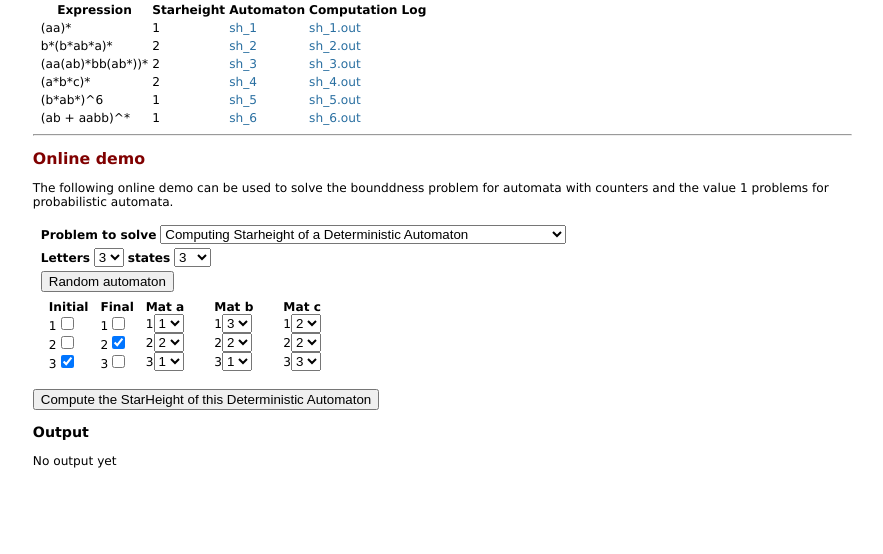
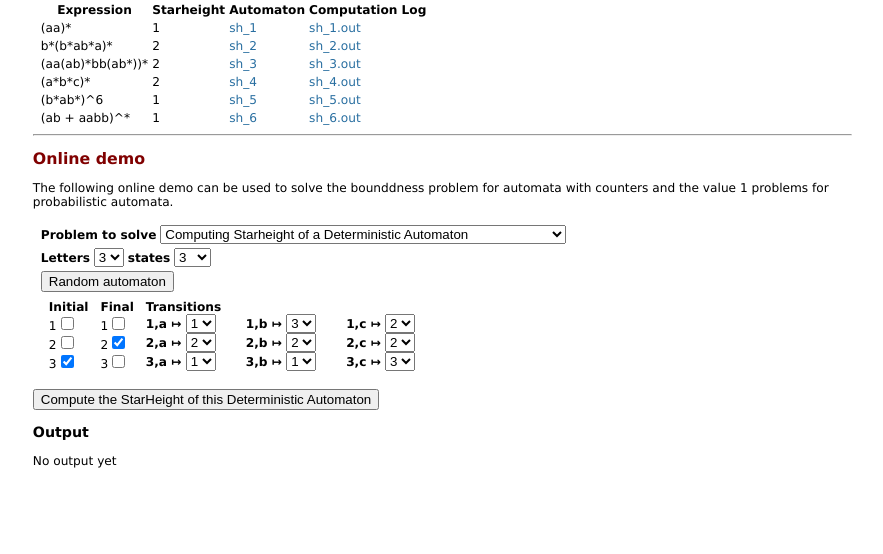
Before and after one commit to nathanael-fijalkow/stamina, a PHP site: page /index.php in a window 1280 px wide. Shown: the part 710-1264 px from the top of the page, without its empty margins (300-1183 px from the left). Run offline with PHP 8.4, Linux system fonts and the light colour scheme.

Commit message:
pretty print transitions

```diff
--- a/WebDemo/index.php
+++ b/WebDemo/index.php
@@ -434,29 +434,33 @@ and the value 1 problems for probabilistic automata.
       $('#probamats').empty();
       $('#countermats').empty();
       $('#detmats').empty();
+      $('#detmats').append("<div><b>Transitions</b></div>");
+
       for(i=1; i <= maxlettersnb; i++)
 	{
-	  var smat = '<div style="float:left;margin-right:30px" id="Mat'+i+'"><b>Mat '
-	    +String.fromCharCode(97 + i - 1)+'</b></div>';
+				var l = String.fromCharCode(97 + i - 1);
+	  var smat = '<div style="float:left;margin-right:30px" id="Mat'+i+'"><b>Mat '+l+'</b></div>';
 	  $('#probamats').append(smat);
 	  $('#countermats').append(smat);
+      smat = '<div style="float:left;margin-right:30px" id="Mat'+i+'"></div>';
 	  $('#detmats').append(smat);
 	  var pmat = $('#probamats').find('#Mat'+i);
 	  var cmat = $('#countermats').find('#Mat'+i);
 	  var dmat = $('#detmats').find('#Mat'+i);
 	  pmat.append('<br/>');
 	  cmat.append('<br/>');
-	  dmat.append('<br/>');
 	  for(j=1; j<= maxstatesnb; j++)
 	    {
 	      var lab = 'l'+i+'_'+j;
+	     dmat.append('<div style="float:top;" id="'+lab+'"></div>');
 	      pmat.append('<div id="'+lab+'">'+j+'</div>');
 	      cmat.append('<div id="'+lab+'">'+j+'</div>');
-	      dmat.append('<div id="'+lab+'">'+j+'</div>');
+
+	      var dline =dmat.find('#'+lab);
+		  dline.append('<b> '+j + ',' +l+' &#8614; </b> <select selected=""  id="c'+i+'_'+j+'_"/>');
+
 	      var pline =pmat.find('#'+lab);
 	      var cline =cmat.find('#'+lab);
-	      var dline =dmat.find('#'+lab);
-		  dline.append('<select selected=""  id="c'+i+'_'+j+'_"/>');
 	      for(k=1; k<= maxstatesnb; k++)
 		{
 		  pline.append('<input selected="" class="c" type="checkbox" id="c'+i+'_'+j+'_'+k+'"/>');
@@ -622,6 +626,11 @@ switch(problem()) {
 		      dcell.val(old);
 		      if(dcell.val() == "")
 			    dcell.val("1");
+			  if(j > statesnb()) {
+		      lab= '#l'+i+'_'+j;
+		      	dline = dmat.find(lab);
+			     dline.hide();
+			    }
 
 		  for(k=1; k<= maxstatesnb; k++)
 		    {
```
